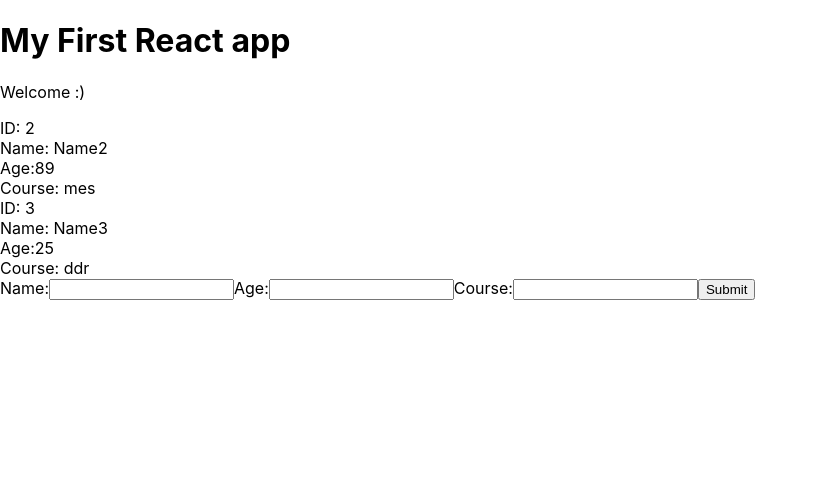
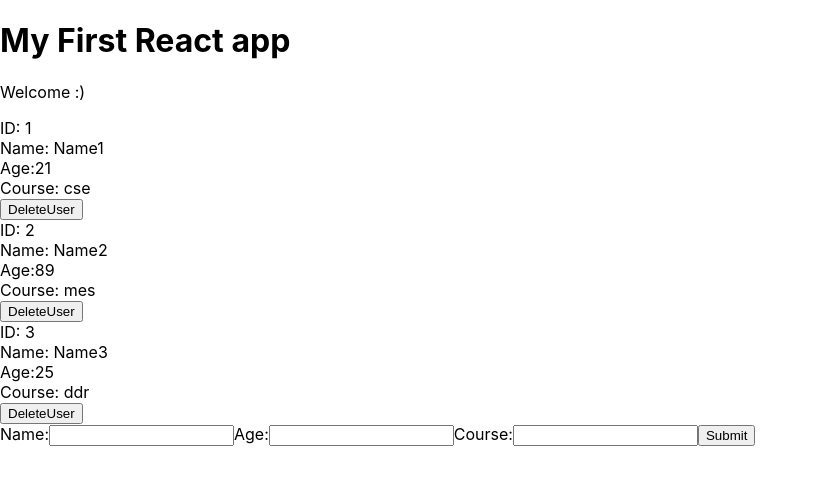
Before and after one commit to zainbits/First-React-WebApp-Basics, a React (Create React App) app: page / in a window 1280 px wide. Shown: the top 484 px of the page, without its empty margins (0-818 px from the left). Built offline with nearby package versions, Linux system fonts and the light colour scheme.

Commit message:
Part-9 | Deleting Data

```diff
--- a/src/App.js
+++ b/src/App.js
@@ -19,15 +19,20 @@ class App extends Component {
         users143 : users864
       });
     }
-    deleteUser = (id) => {
-
+    deleteUser333 = (id) => {
+      let users122 = this.state.users143.filter(user444 => {
+        return user444.id !== id
+      });
+      this.setState({
+        users143 : users122
+      });
     }
     render() {
   return (
     <div className="App">
       <h1>My First React app</h1>
       <p>Welcome :)</p>
-      <Users users9989={this.state.users143} deleteUser={this.deleteUser} />
+      <Users users9989={this.state.users143} deleteUser112={this.deleteUser333} />
       <AddUser addUser557={this.addUser342}/>
     </div>
   );
--- a/src/pagetwo.js
+++ b/src/pagetwo.js
@@ -1,40 +1,26 @@
 import React from 'react';
 
-const Users = (props) => {
-    //console.log(this.props);
-    // const users = props.users;
-    // const userList = users.map(user => {
-    //     if(user.age > 21){
-    //         return (
-    //             <div className="page" key={user.id}>
-    //                 <div>ID: {user.id}</div>
-    //                 <div>Name: {user.name}</div>
-    //                 <div>Age:{user.age}</div>
-    //                 <div>Course: {user.course}</div>
-    //             </div>
-    //         )
-    //     } else {
-    //         return null;
-    //         }
-    // })
-
-    const users = props.users9989;
+const Users = ({users9989, deleteUser112}) => {
 
     return(
         <div className="user-list">
             {
-            users.map(user => {
-                return user.age > 21 ? (
-                    <div className="page" key={user.id}>
-                        <div>ID: {user.id}</div>
-                        <div>Name: {user.name}</div>
-                        <div>Age:{user.age}</div>
-                        <div>Course: {user.course}</div>
-                    </div>
-        ) : null;
-    })}
+             users9989.
+             map(user767 => {
+                    return (
+                            <div className="page" key={user767.id}>
+                                <div>ID: {user767.id}</div>
+                                <div>Name: {user767.name}</div>
+                                <div>Age:{user767.age}</div>
+                                <div>Course: {user767.course}</div>
+                                <button onClick={() => {deleteUser112(user767.id)}}>DeleteUser</button>
+                            </div>
+                        )
+                    }
+                )
+            }
         </div>
-    )
+    );
 }
 
-export default Users
+export default Users;
```
